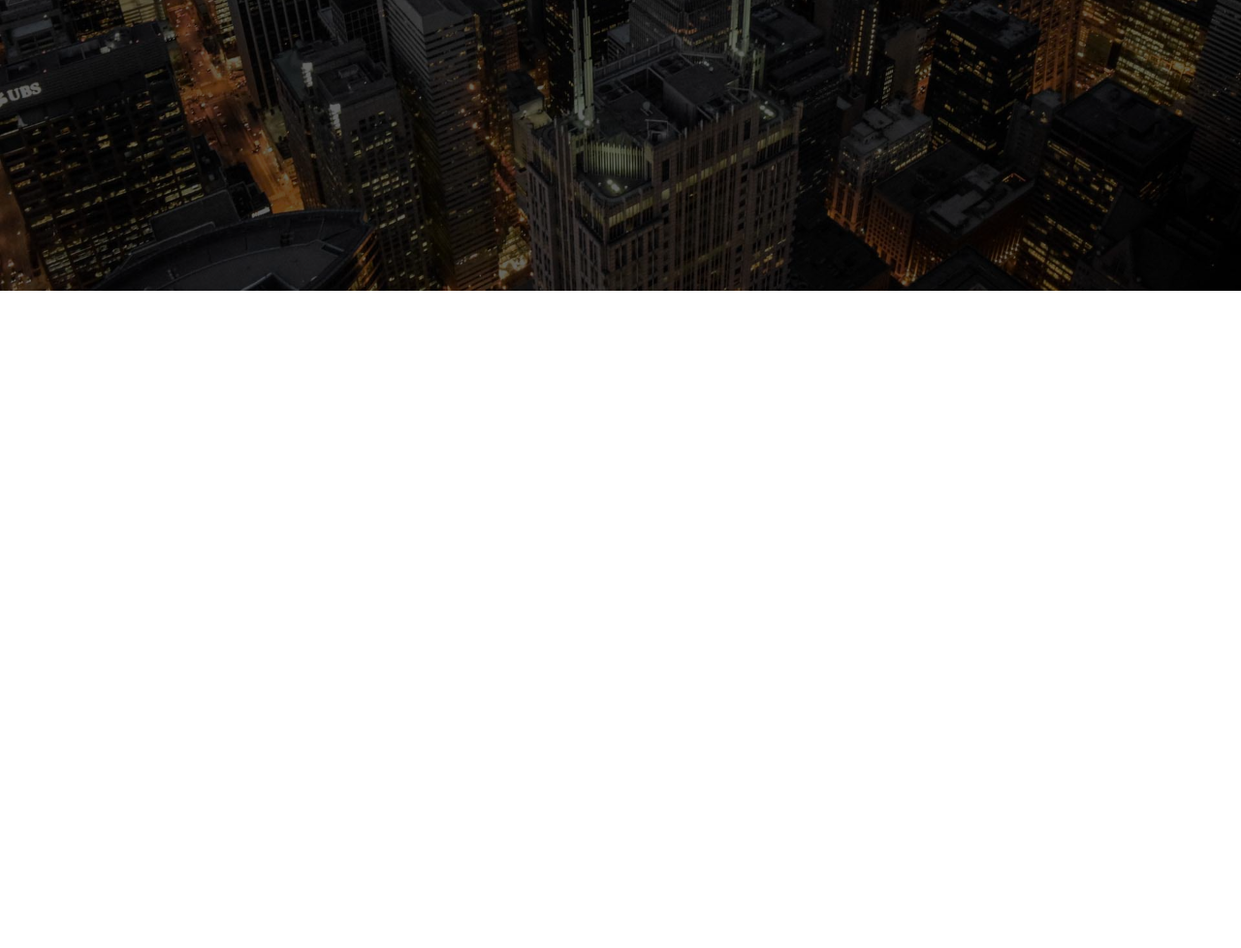
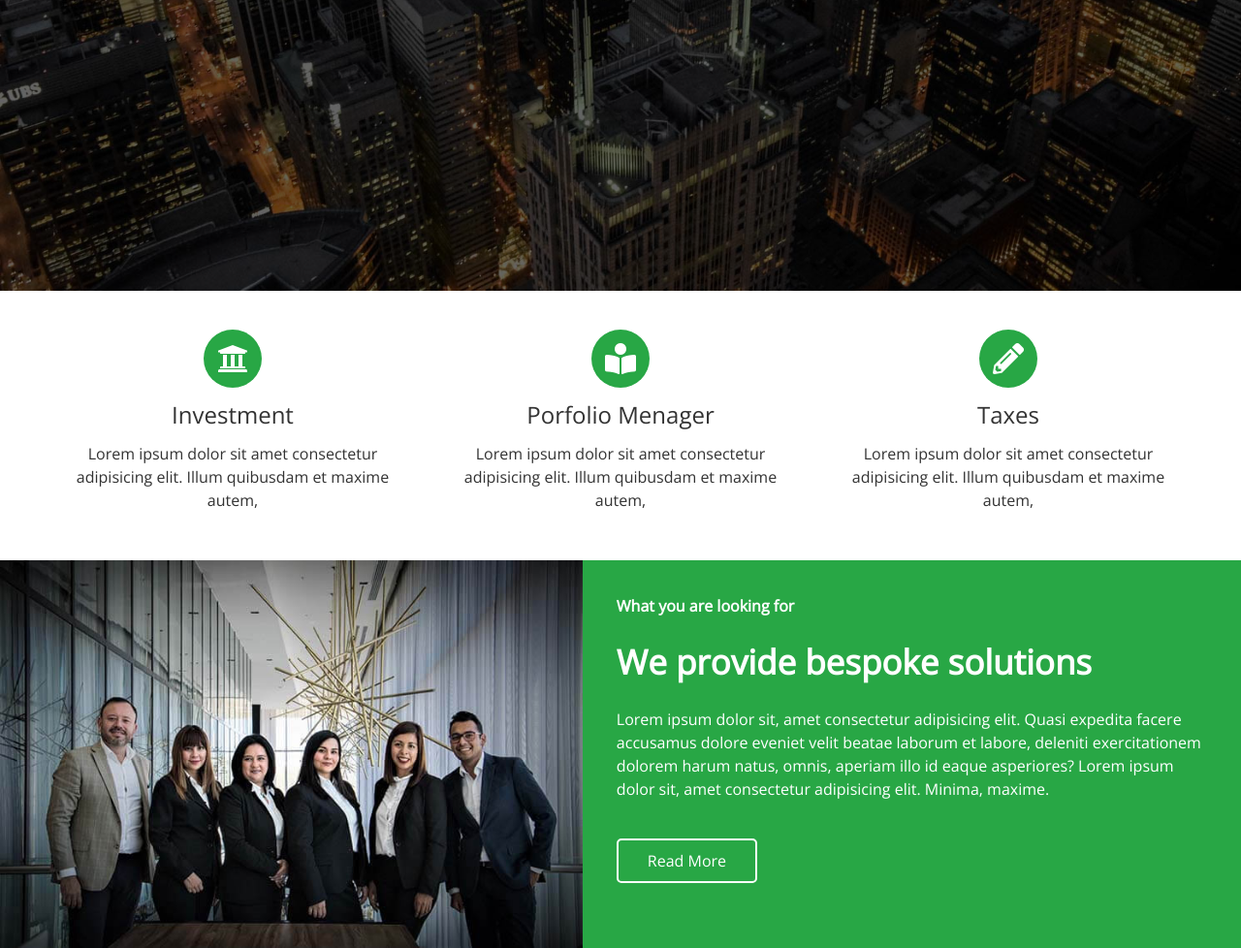
Before and after one commit to TomaszM-dev/EdgeLedger-website, a plain HTML site: page index.html in a window 1280 px wide. Shown: the part 500-1478 px from the top of the page at 97% size. Before the commit the page ends 800 px from the top, so only its background shows below. Drawn offline with nearby package versions, Linux system fonts and the light colour scheme; files whose address does not match are found by name.

Commit message:
about and cases  section finished

```diff
--- a/css/style.css
+++ b/css/style.css
@@ -107,3 +107,55 @@ img {
 .hero * {
   z-index: 10;
 }
+
+.flex-items {
+  display: flex;
+  padding: 40px;
+  text-align: center;
+}
+
+.flex-items i {
+  color: #fff;
+  background: #28a745;
+  padding: 14px;
+  border-radius: 50%;
+  margin-bottom: 10px;
+}
+
+.icons .flex-items h3 {
+  font-weight: 400;
+  font-size: 24px;
+}
+
+.flex-items p {
+  padding: 0 20px;
+}
+
+.items {
+  display: flex;
+}
+
+.items img {
+  height: 400px;
+}
+
+.content-people {
+  background: #28a745;
+  color: white;
+  padding: 35px;
+}
+
+.content-people h3 {
+  font-size: 35px;
+  margin: 20px 0;
+}
+
+.content-people .btn {
+  display: inline;
+  border: #fff 2px solid;
+  width: 20%;
+}
+
+.content-people p {
+  margin-bottom: 50px;
+}
--- a/index.html
+++ b/index.html
@@ -59,5 +59,54 @@
         </a>
       </div>
     </header>
+    <main>
+      <section id="about" class="icons bg-light">
+        <div class="flex-items">
+          <div>
+            <i class="fas fa-university fa-2x"></i>
+            <div>
+              <h3>Investment</h3>
+              <p>
+                Lorem ipsum dolor sit amet consectetur adipisicing elit. Illum
+                quibusdam et maxime autem,
+              </p>
+            </div>
+          </div>
+          <div>
+            <i class="fas fa-book-reader fa-2x"></i>
+            <div>
+              <h3>Porfolio Menager</h3>
+              <p>
+                Lorem ipsum dolor sit amet consectetur adipisicing elit. Illum
+                quibusdam et maxime autem,
+              </p>
+            </div>
+          </div>
+          <div>
+            <i class="fas fa-pencil-alt fa-2x"></i>
+            <div>
+              <h3>Taxes</h3>
+              <p>
+                Lorem ipsum dolor sit amet consectetur adipisicing elit. Illum
+                quibusdam et maxime autem,
+              </p>
+            </div>
+          </div>
+        </div>
+      </section>
+    </main>
+    <tea id="us" class="cases" >
+      <div class="items">
+
+        <img src="./images/home/people.jpg" >
+        <div class="content-people">
+        <h4>What you are looking for</h4>
+          <h3>We provide bespoke solutions</h3>
+          <p>Lorem ipsum dolor sit, amet consectetur adipisicing elit. Quasi expedita facere accusamus dolore eveniet velit beatae laborum et labore, deleniti exercitationem dolorem harum natus, omnis, aperiam illo id eaque asperiores? Lorem ipsum dolor sit, amet consectetur adipisicing elit. Minima, maxime.
+          </p>
+          <a href="us" class="btn">Read More</a>
+        </div>
+      </div>
+    </team>
   </body>
 </html>
```
